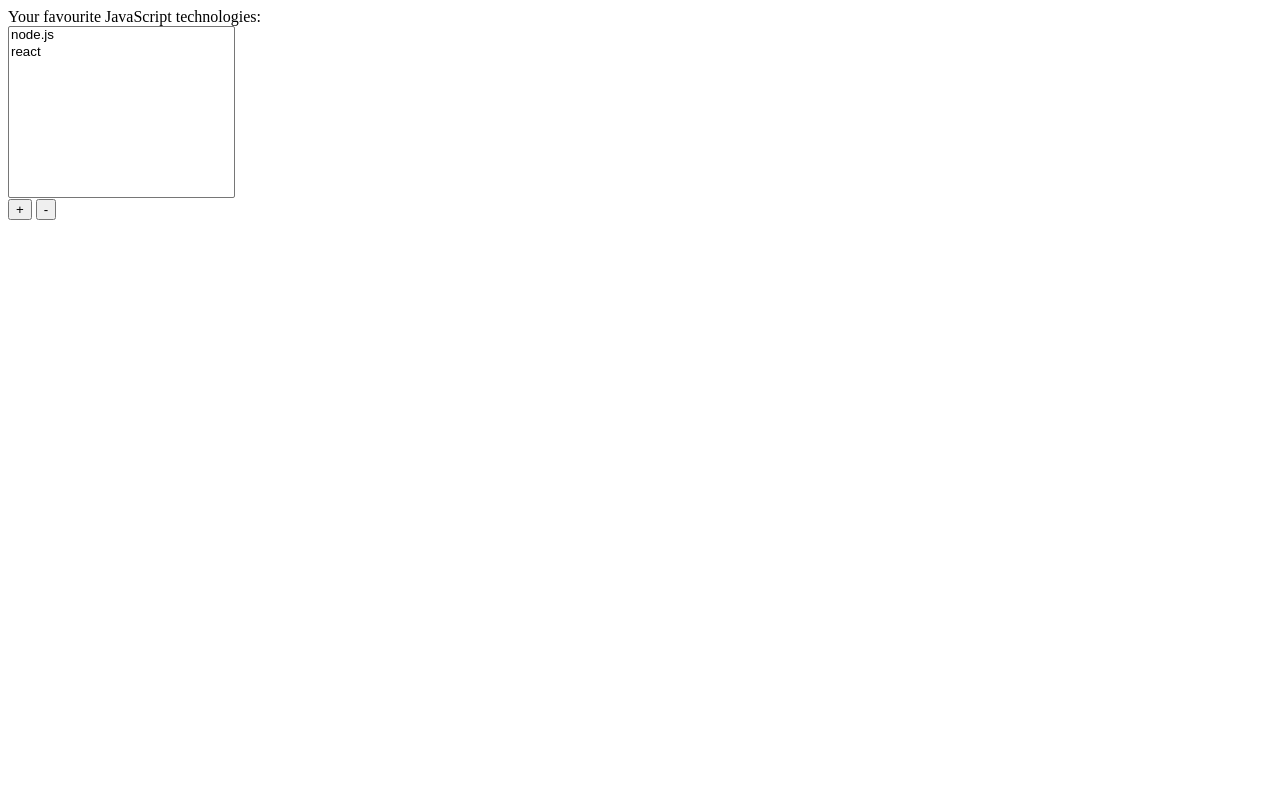
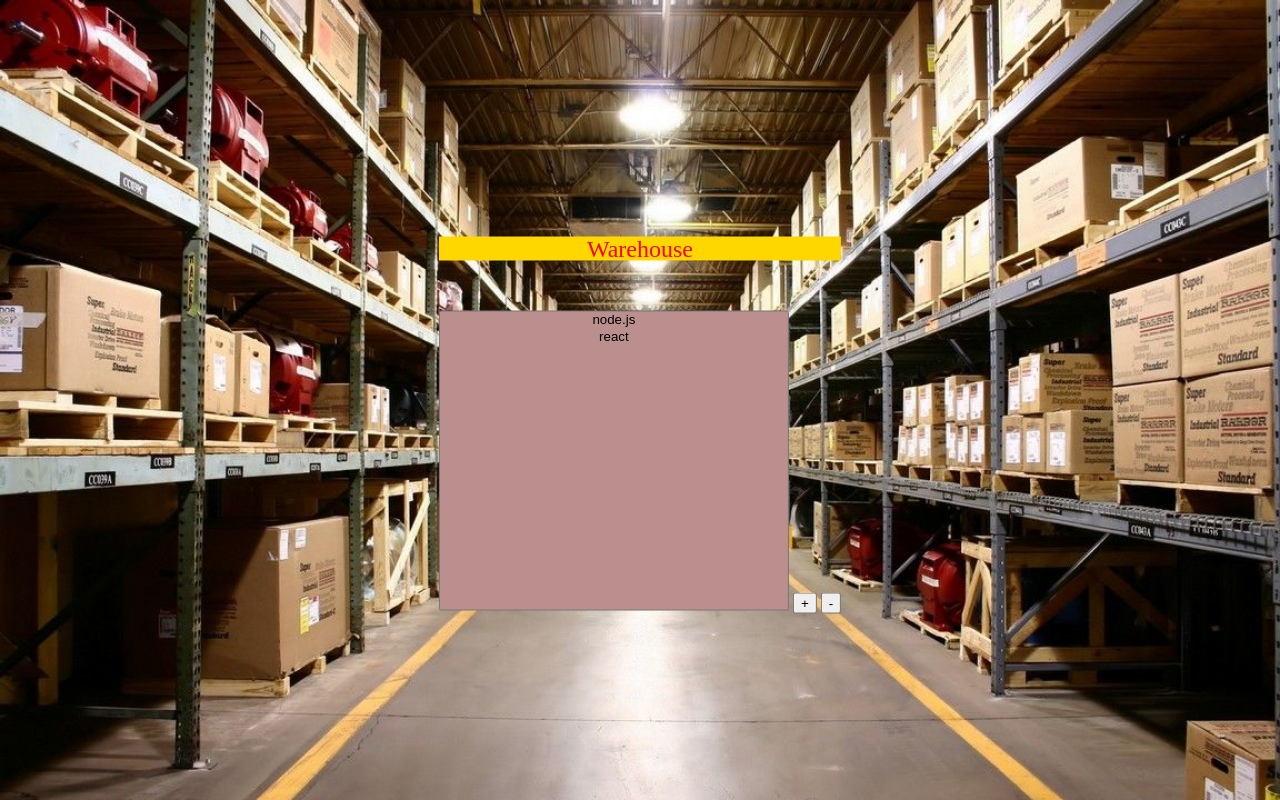
Before and after one commit to VladFalcon/Software-Construction-Project, a plain HTML site: page index.html in a window 1280 px wide. Drawn offline with Linux system fonts and the light colour scheme.

Commit message:
added front

```diff
--- a/index.html
+++ b/index.html
@@ -3,15 +3,18 @@
 <head>
     <meta charset="UTF-8">
     <title> MVS </title>
+    <link rel="stylesheet" href="style/resset.css">
     <link rel="stylesheet" href="style/main.css">
-
-
 </head>
 <body>
-Your favourite JavaScript technologies:<br>
-<select id="list" size="10" style="width: 17em"></select><br>
-<button id="plusBtn">  +  </button>
-<button id="minusBtn">  -  </button>
+<div class="main_window">
+<h3>Warehouse</h3>
+<div class="products-list">
+<select id="list" size="10"></select>
+    <button class ='button' id="plusBtn">  +  </button>
+    <button class ='button'id="minusBtn">  -  </button>
+</div>
+</div>
 </body>
 <script src="js/main.js"></script>
 </html>
--- a/style/main.css
+++ b/style/main.css
@@ -0,0 +1,37 @@
+body {
+    background: url(../img/back.jpg) no-repeat;
+    -moz-background-size: 100%;
+    -webkit-background-size: 100%;
+    -o-background-size: 100%;
+    background-size: 100%;
+}
+.products-list{
+    margin-top: 50px;
+   text-align: center;
+}
+.main_window{
+    position: fixed; /* or absolute */
+    top: 50%;
+    left: 50%;
+    transform: translate(-50%, -50%);
+
+
+}
+h3{
+    background-color: gold;
+    font-size: 24px;
+    color: red;
+    margin-top: 50px;
+    text-align: center;
+}
+
+#list{
+    background-color: rosybrown;
+    text-align: center;
+    margin: 0;
+    height: 300px;
+    width: 350px;
+}
+.button{
+    margin: 0;
+}
--- /dev/null
+++ b/style/resset.css
@@ -0,0 +1,48 @@
+/* http://meyerweb.com/eric/tools/css/reset/
+   v2.0 | 20110126
+   License: none (public domain)
+*/
+
+html, body, div, span, applet, object, iframe,
+h1, h2, h3, h4, h5, h6, p, blockquote, pre,
+a, abbr, acronym, address, big, cite, code,
+del, dfn, em, img, ins, kbd, q, s, samp,
+small, strike, strong, sub, sup, tt, var,
+b, u, i, center,
+dl, dt, dd, ol, ul, li,
+fieldset, form, label, legend,
+table, caption, tbody, tfoot, thead, tr, th, td,
+article, aside, canvas, details, embed,
+figure, figcaption, footer, header, hgroup,
+menu, nav, output, ruby, section, summary,
+time, mark, audio, video {
+    margin: 0;
+    padding: 0;
+    border: 0;
+    font-size: 100%;
+    font: inherit;
+    vertical-align: baseline;
+}
+/* HTML5 display-role reset for older browsers */
+article, aside, details, figcaption, figure,
+footer, header, hgroup, menu, nav, section {
+    display: block;
+}
+body {
+    line-height: 1;
+}
+ol, ul {
+    list-style: none;
+}
+blockquote, q {
+    quotes: none;
+}
+blockquote:before, blockquote:after,
+q:before, q:after {
+    content: '';
+    content: none;
+}
+table {
+    border-collapse: collapse;
+    border-spacing: 0;
+}
```
Also changed, not shown: img/back.jpg (added), img/images.jpg (added).
